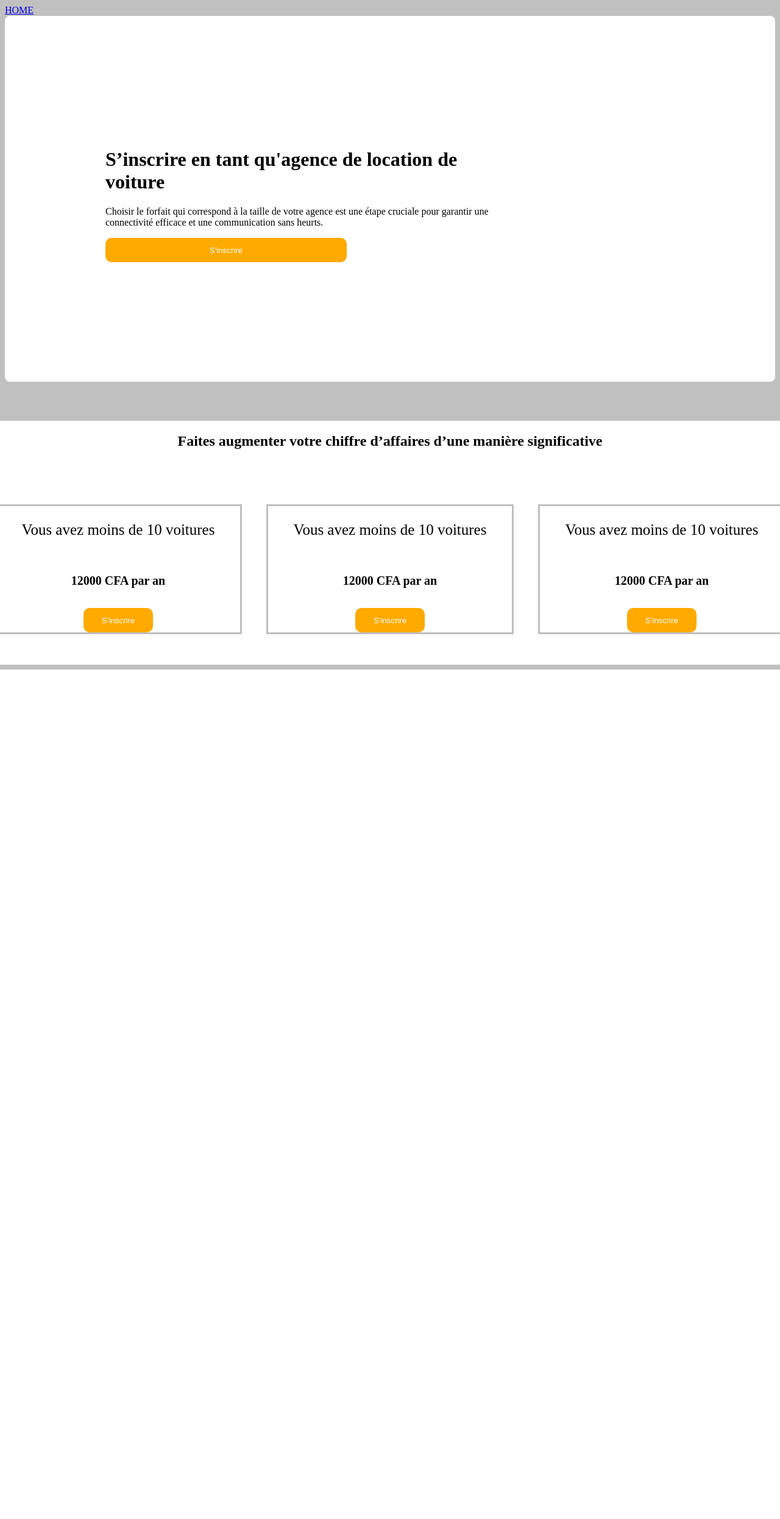
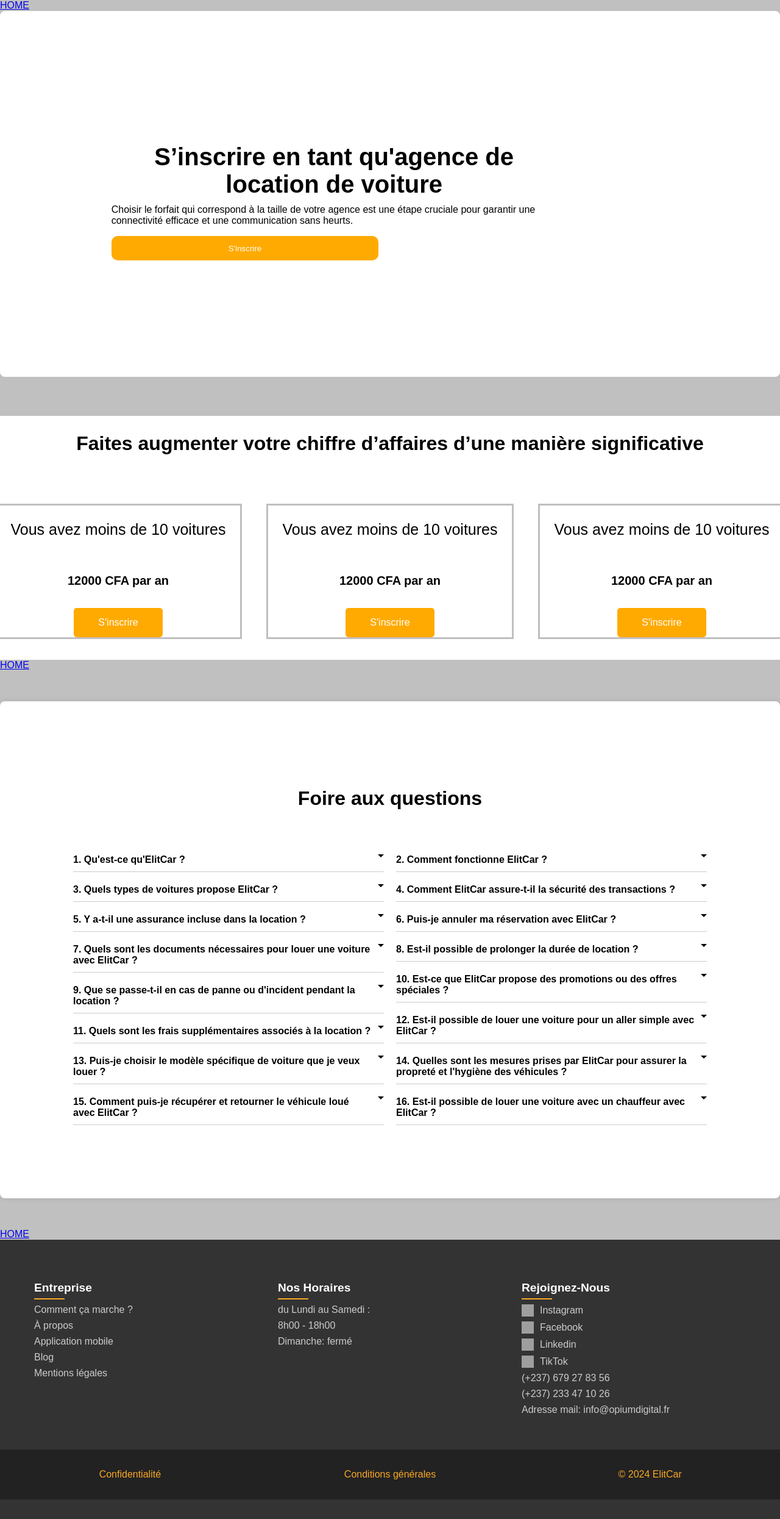
Before and after one commit to Ihs-b/ElitCar2.0, a PHP site: page /view/FrontEnd/view_Agency.php in a window 1280 px wide. Shown: the whole page at 61% size. Before the commit the page ends 1098 px from the top, so only its background shows below. Run offline with PHP 8.4, Linux system fonts and the light colour scheme; grey boxes are pictures that could not be loaded.

Commit message:
Add files via upload

```diff
--- a/view/FrontEnd/view_Agency.php
+++ b/view/FrontEnd/view_Agency.php
@@ -100,6 +100,7 @@ ob_start();
 <?php
 $content =ob_get_clean();
 require('view_Template.php');
+require('view_FAQ.php');
 ?>
 <style>
 
@@ -109,6 +110,7 @@ body {
 
     font-size: 16px; /* Taille de base pour le corps du document */
 }
+
 
 .container-professional {
     height: 75vh;
@@ -136,7 +138,7 @@ body {
 }
 
 .container-pro-title h1 {
-    font-size: 2rem;
+     font-size: 2.5rem;
     font-weight: bold;
 }
 
@@ -182,15 +184,16 @@ body {
 
 }
 
-
-p {
-    font-size: 25px; /* Change la taille de la police pour les paragraphes */
-}
 h5{
     font-size:20px;
 }
+.container-main-choose-sub-title h2{
+    font-size:2rem;
+}
+.container-main-choose-sub-card-title P{
+    font-size:25px;
 
-
+}
 
 .container-main-choose-sub-card  {
   display: flex;
@@ -242,14 +245,13 @@ h5{
 }
 .btn-warning-pro-2 {
   /* Style du bouton de recherche */
-  height: 40px;
-  width: 100%;
   background-color: #ffaa00;
-  border: none;
-  color: #ffffff;
-  padding: 10px 30px;
-
-  border-radius: 10px;
+    border: none;
+    color: white;
+    padding: 15px 40px;
+    cursor: pointer;
+    font-size: 1rem;
+    border-radius: 5px;
 
 }
 /* l'effet de survol pour le bouton */
--- /dev/null
+++ b/view/FrontEnd/view_FAQ.php
@@ -0,0 +1,211 @@
+<?
+$title="FAQ";
+ob_start();
+?>
+
+    <div class="faq-container">
+        <h1>Foire aux questions</h1>
+        <div class="faq-columns">
+            <div class="faq-column">
+                <details class="faq-item">
+                    <summary class="faq-question"> 1. Qu'est-ce qu'ElitCar ? <span class="arrow"></span></summary>
+                    <div class="faq-answer">
+                        <p>ElitCar est une plateforme de location de voitures en ligne qui permet aux utilisateurs de louer des véhicules rapidement et en toute sécurité. </p>
+                    </div>
+                </details>
+                <details class="faq-item">
+                    <summary class="faq-question">3. Quels types de voitures propose ElitCar ?<span class="arrow"></span> </summary>
+                    <div class="faq-answer">
+                        <p>- ElitCar propose une large gamme de véhicules, allant des économiques aux luxueux, pour répondre à tous les besoins de location.</p>
+                    </div>
+                </details>
+                <details class="faq-item">
+                <summary class="faq-question">  5. Y a-t-il une assurance incluse dans la location ? <span class="arrow"></span></summary>
+                    <div class="faq-answer">
+                        <p>- Oui, chaque location est assortie d'une assurance de base, avec des options d'assurance supplémentaires disponibles.    </p>
+                    </div>
+                </details>
+                <details class="faq-item">
+                    <summary class="faq-question"> 7. Quels sont les documents nécessaires pour louer une voiture avec ElitCar ? <span class="arrow"></span></summary>
+                    <div class="faq-answer">
+                        <p> - Vous aurez besoin d'un permis de conduire valide et d'une carte de crédit pour effectuer la réservation.  </p>
+                    </div>
+                </details>
+                <details class="faq-item">
+                    <summary class="faq-question">9. Que se passe-t-il en cas de panne ou d'incident pendant la location ?  <span class="arrow"></span></summary>
+                    <div class="faq-answer">
+                        <p> - Nous avons un service d'assistance routière disponible 24h/24 pour vous aider en cas de problème. </p>
+                    </div>
+                </details>
+                <details class="faq-item">
+                    <summary class="faq-question">11. Quels sont les frais supplémentaires associés à la location ? <span class="arrow"></span></summary>
+                    <div class="faq-answer">
+                        <p>- Les frais supplémentaires peuvent inclure des options d'assurance supplémentaires, des frais de carburant ou des frais de kilométrage excessif. Tous les frais seront clairement indiqués au moment de la réservation.  </p>
+                    </div>
+                </details>
+                <details class="faq-item">
+                <summary class="faq-question"> 13. Puis-je choisir le modèle spécifique de voiture que je veux louer ? <span class="arrow"></span></summary>
+                    <div class="faq-answer">
+                        <p> - Oui, vous pouvez choisir le modèle spécifique de voiture que vous souhaitez louer, sous réserve de disponibilité.                </p>
+                    </div>
+                    </details>
+                <details class="faq-item">
+                    <summary class="faq-question">   15. Comment puis-je récupérer et retourner le véhicule loué avec ElitCar ?   <span class="arrow"></span></summary>
+                    <div class="faq-answer">
+                        <p>- Vous pouvez récupérer et retourner le véhicule à un emplacement désigné ou utiliser notre service de livraison et de collecte.  <span class="arrow"></span></p>
+                    </div>
+                </details>
+                <!-- Add more FAQ items in this column as needed -->
+            </div>
+            <div class="faq-column">
+                <details class="faq-item">
+                    <summary class="faq-question">2. Comment fonctionne ElitCar ?<span class="arrow"></span></summary>
+                    <div class="faq-answer">
+                        <p>- Il vous suffit de télécharger l'application, de vous inscrire, de choisir votre voiture, de sélectionner les dates de location et de finaliser votre réservation en quelques clics. </p>
+                    </div>
+                </details>
+                <details class="faq-item">
+                    <summary class="faq-question">4. Comment ElitCar assure-t-il la sécurité des transactions ?  <span class="arrow"></span></summary>
+                    <div class="faq-answer">
+                        <p> - ElitCar utilise des passerelles de paiement sécurisées et cryptées pour garantir la sécurité des transactions financières. p>
+                    </div>
+                </details>
+                    <details class="faq-item">
+                    <summary class="faq-question">6. Puis-je annuler ma réservation avec ElitCar ? <span class="arrow"></span></summary>
+                    <div class="faq-answer">
+                        <p> - Oui, vous pouvez annuler votre réservation sous certaines conditions. Consultez notre politique d'annulation pour plus de détails.</p>
+                    </div>
+                </details>
+                <details class="faq-item">
+                    <summary class="faq-question">  8. Est-il possible de prolonger la durée de location ? <span class="arrow"></span></summary>
+                    <div class="faq-answer">
+                        <p>  - Oui, vous pouvez prolonger votre location en nous contactant directement via l'application   </p>
+                    </div>
+                </details>
+                     <details class="faq-item">
+                    <summary class="faq-question">  10. Est-ce que ElitCar propose des promotions ou des offres spéciales ? <span class="arrow"></span></summary>
+                    <div class="faq-answer">
+                        <p>- Oui, nous proposons régulièrement des promotions et des offres spéciales à nos clients. Assurez-vous de consulter notre application pour les dernières offres. </p>
+                    </div>
+                </details>
+                <details class="faq-item">
+                    <summary class="faq-question">  12. Est-il possible de louer une voiture pour un aller simple avec ElitCar ?<span class="arrow"></span></summary>
+                    <div class="faq-answer">
+                        <p>- Oui, nous proposons des options de location en aller simple. Veuillez nous contacter pour plus de détails.    </p>
+                    </div>
+                </details>
+                <details class="faq-item">
+                    <summary class="faq-question"> 14. Quelles sont les mesures prises par ElitCar pour assurer la propreté et l'hygiène des véhicules ? <span class="arrow"></span></summary>
+                    <div class="faq-answer">
+                        <p>  - Nous avons des protocoles rigoureux de nettoyage et de désinfection entre chaque location pour garantir la propreté et l'hygiène des véhicules.            </p>
+                    </div>
+                </details>
+                <details class="faq-item">
+                    <summary class="faq-question">  16. Est-il possible de louer une voiture avec un chauffeur avec ElitCar ? <span class="arrow"></span></summary>
+                    <div class="faq-answer">
+                        <p> - Oui, nous proposons des services de location de voiture avec chauffeur dans certaines régions. Veuillez nous contacter pour plus de détails.   </p>
+
+                    </div>
+                </details>
+                <!-- Add more FAQ items in this column as needed -->
+            </div>
+        </div>
+    </div>
+
+
+
+
+
+
+
+
+
+
+
+
+
+
+
+<?php
+$content =ob_get_clean();
+require('view_Template.php');
+require('view_Footer.php');
+?>
+<style>
+
+
+
+body {
+    font-family: Arial, sans-serif;
+    background-color: silver;
+    margin: 0;
+    padding: 0;
+}
+
+.faq-container {
+    max-width: 1500px;
+    margin: 50px auto;
+    padding: 120px;
+    background-color: #fff;
+    border-radius: 8px;
+    box-shadow: 0 0 10px rgba(0, 0, 0, 0.1);
+
+}
+
+h1 {
+    text-align: center;
+    font-size: 2rem;
+    margin-bottom: 20px;
+    height: 10vh;
+
+}
+
+.faq-columns {
+    display: flex;
+    gap: 20px;
+}
+
+.faq-column {
+    flex: 1;
+    display: flex;
+    flex-direction: column;
+    gap: 10px;
+}
+
+.faq-item {
+    border-bottom: 1px solid #ccc;
+    padding: 10px 0;
+}
+
+.faq-question {
+    display: flex;
+    justify-content: space-between;
+    cursor: pointer;
+    font-size: 1rem;
+    font-weight: bold;
+}
+
+.faq-answer {
+    padding-top: 10px;
+    margin-left: 20px;
+}
+
+summary::marker {
+    font-size: 1.2rem;
+}
+
+.arrow {
+    display: inline-block;
+    width: 0;
+    height: 0;
+    margin-left: 10px;
+    vertical-align: middle;
+    border-left: 5px solid transparent;
+    border-right: 5px solid transparent;
+    border-top: 5px solid black;
+    transition: transform 0.3s ease;
+}
+
+details[open] .arrow {
+    transform: rotate(180deg);
+}
--- /dev/null
+++ b/view/FrontEnd/view_Footer.php
@@ -0,0 +1,151 @@
+
+<?
+$title="Footer";
+ob_start();
+?>
+    <footer>
+        <div class="footer-container">
+            <div class="footer-column">
+                <h3>Entreprise</h3>
+                <ul>
+                    <li><a href="#">Comment ça marche ?</a></li>
+                    <li><a href="#">À propos</a></li>
+                    <li><a href="#">Application mobile</a></li>
+                    <li><a href="#">Blog</a></li>
+                    <li><a href="#">Mentions légales</a></li>
+                </ul>
+            </div>
+            <div class="footer-column">
+                <h3>Nos Horaires</h3>
+                <ul>
+                    <li>du Lundi au Samedi :</li>
+                    <li>8h00 - 18h00</li>
+                    <li>Dimanche: fermé</li>
+                </ul>
+            </div>
+            <div class="footer-column">
+                <h3>Rejoignez-Nous</h3>
+                <ul>
+                    <li><a href="#"><img src="instagram-icon.png" alt="Instagram"> Instagram</a></li>
+                    <li><a href="#"><img src="facebook-icon.png" alt="Facebook">Facebook</a></li>
+                    <li><a href="#"><img src="linkedin-icon.png" alt="LinkedIn">Linkedin</a></li>
+                    <li><a href="#"><img src="tiktok-icon.png" alt="TikTok">TikTok</a></li>
+                    <li><a href="tel:+237679278356">(+237) 679 27 83 56</a></li>
+                    <li><a href="tel:+237233471026">(+237) 233 47 10 26</a></li>
+                    <li><a href="mailto:info@opiumdigital.fr">Adresse mail: info@opiumdigital.fr</a></li>
+                </ul>
+            </div>
+        </div>
+        <div class="footer-bottom">
+            <div class="footer-bottom-column">
+                <p>Confidentialité</p>
+            </div>
+            <div class="footer-bottom-column">
+                <p>Conditions générales</p>
+            </div>
+            <div class="footer-bottom-column">
+                <p>&copy; 2024 ElitCar</p>
+            </div>
+        </div>
+    </footer>
+
+
+<?php
+$content =ob_get_clean();
+require('view_Template.php');
+?>
+
+<style>
+   /* Footer styles */
+footer {
+    background-color: #333;
+    color: #ccc;
+    padding: 2rem 0;
+    text-align: left;
+    font-family: Arial, sans-serif;
+}
+
+.footer-container {
+    display: flex;
+    justify-content: space-between;
+    max-width: 1200px;
+    margin: 0 auto;
+    padding: 0 1rem;
+}
+
+.footer-column {
+    flex: 1;
+    min-width: 200px;
+    margin: 1rem;
+}
+
+.footer-column h3 {
+    font-size: 1.2rem;
+    color: #fff;
+    margin-bottom: 1rem;
+    position: relative;
+}
+
+.footer-column h3::after {
+    content: "";
+    display: block;
+    width: 50px;
+    height: 2px;
+    background-color: #f9a825;
+    position: absolute;
+    bottom: -0.5rem;
+    left: 0;
+}
+
+.footer-column ul {
+    list-style: none;
+    padding: 0;
+    margin: 0;
+}
+
+.footer-column ul li {
+    margin: 0.5rem 0;
+}
+
+.footer-column ul li a {
+    color: #ccc;
+    text-decoration: none;
+}
+
+.footer-column ul li a:hover {
+    text-decoration: underline;
+}
+
+.footer-bottom {
+    display: flex;
+    justify-content: space-between;
+    align-items: center;
+    background-color: #222;
+    padding: 1rem 0;
+    margin-top: 2rem;
+}
+
+.footer-bottom-column {
+    flex: 1;
+    text-align: center;
+    color: #f9a825;
+}
+
+.footer-column ul li img {
+    width: 20px;
+    height: 20px;
+    vertical-align: middle;
+    margin-right: 10px;
+}
+
+.footer-column ul li a {
+    display: flex;
+    align-items: center;
+}
+
+.footer-column ul li a img {
+    margin-right: 10px;
+}
+
+
+</style>
```
